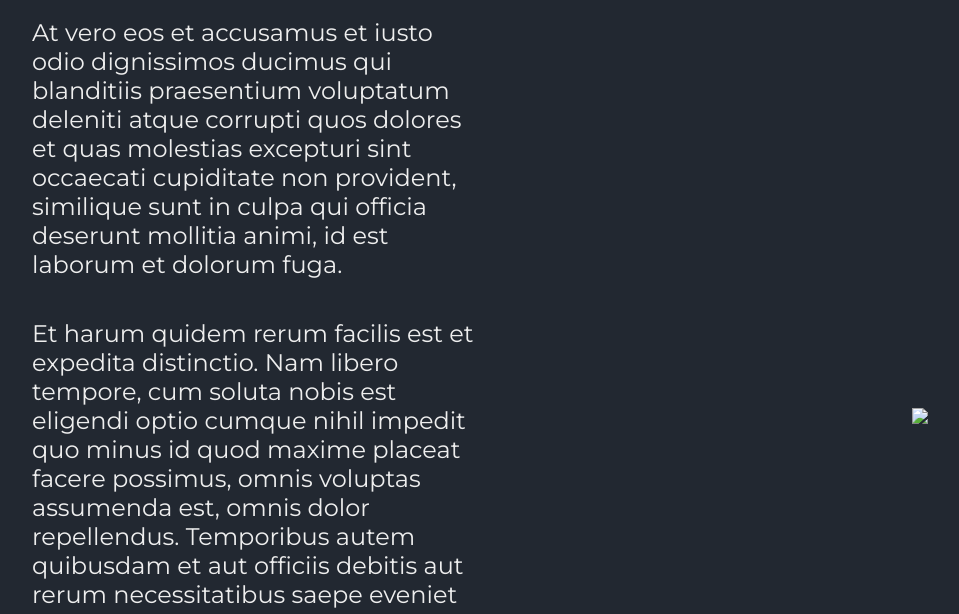
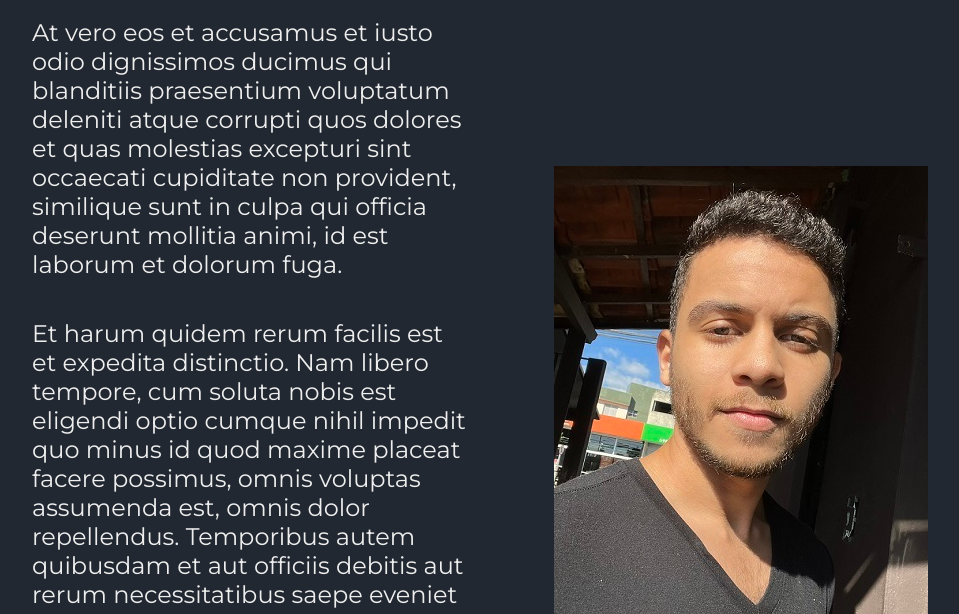
Before and after one commit to Pochete/portifolio, a plain HTML site: page about.html in a window 1280 px wide. Shown: the part 186-800 px from the top of the page, without its empty margins (160-1119 px from the left). Drawn offline with nearby package versions, Linux system fonts and the light colour scheme.

Commit message:
Update about.html

```diff
--- a/about.html
+++ b/about.html
@@ -20,7 +20,7 @@
             <P class="apresentacao__conteudo__texto">At vero eos et accusamus et iusto odio dignissimos ducimus qui blanditiis praesentium voluptatum deleniti atque corrupti quos dolores et quas molestias excepturi sint occaecati cupiditate non provident, similique sunt in culpa qui officia deserunt mollitia animi, id est laborum et dolorum fuga.</P>
             <P class="apresentacao__conteudo__texto">Et harum quidem rerum facilis est et expedita distinctio. Nam libero tempore, cum soluta nobis est eligendi optio cumque nihil impedit quo minus id quod maxime placeat facere possimus, omnis voluptas assumenda est, omnis dolor repellendus. Temporibus autem quibusdam et aut officiis debitis aut rerum necessitatibus saepe eveniet ut et voluptates repudiandae sint et molestiae non recusandae. Itaque earum rerum hic tenetur a sapiente delectus, ut aut reiciendis voluptatibus maiores alias consequatur aut perferendis doloribus asperiores ipsum delis forum birol parela maxime infena. Excepteur sint occaecat cupidatat non.</P>
         </section>
-        <img src="./assets/imagem.JPEG">
+        <img src="./assets/imagem.jpg">
     </main>
 
     <footer class="rodape">
```
